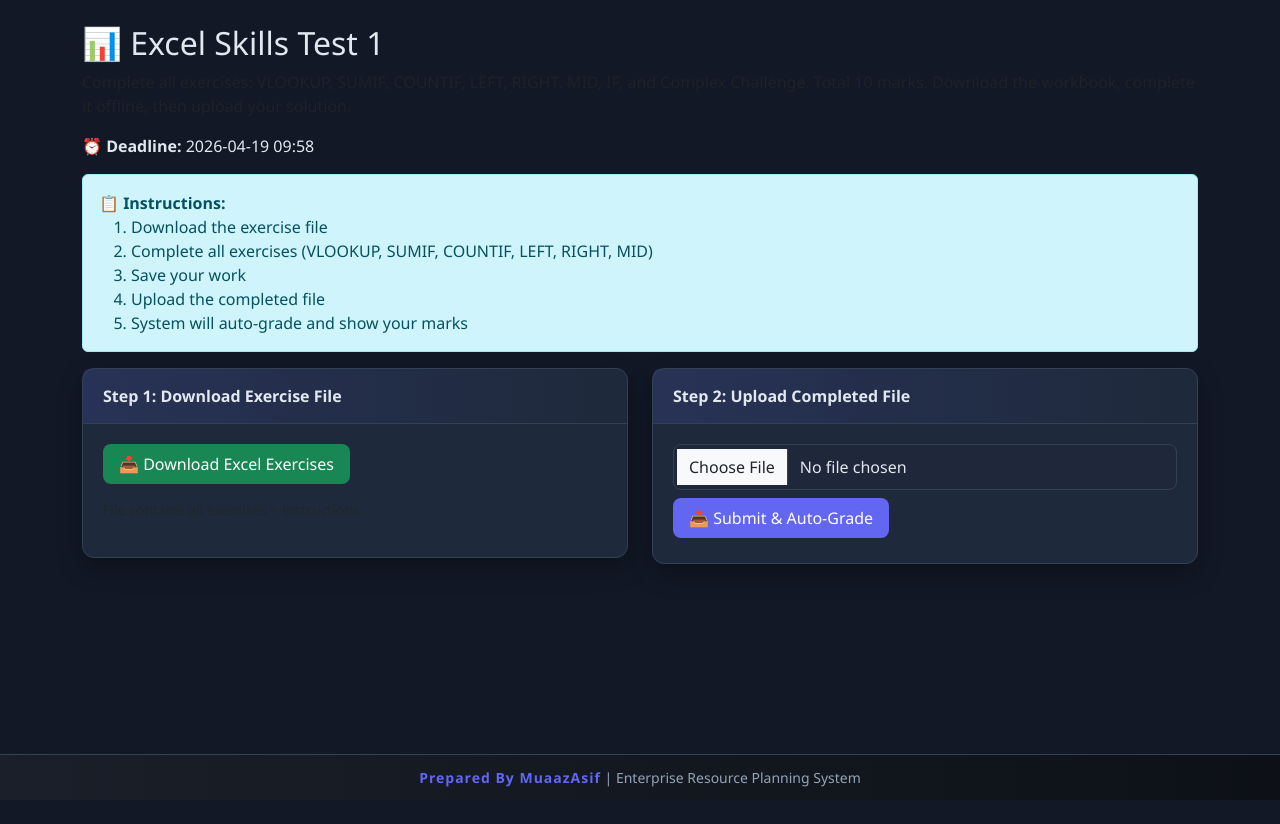
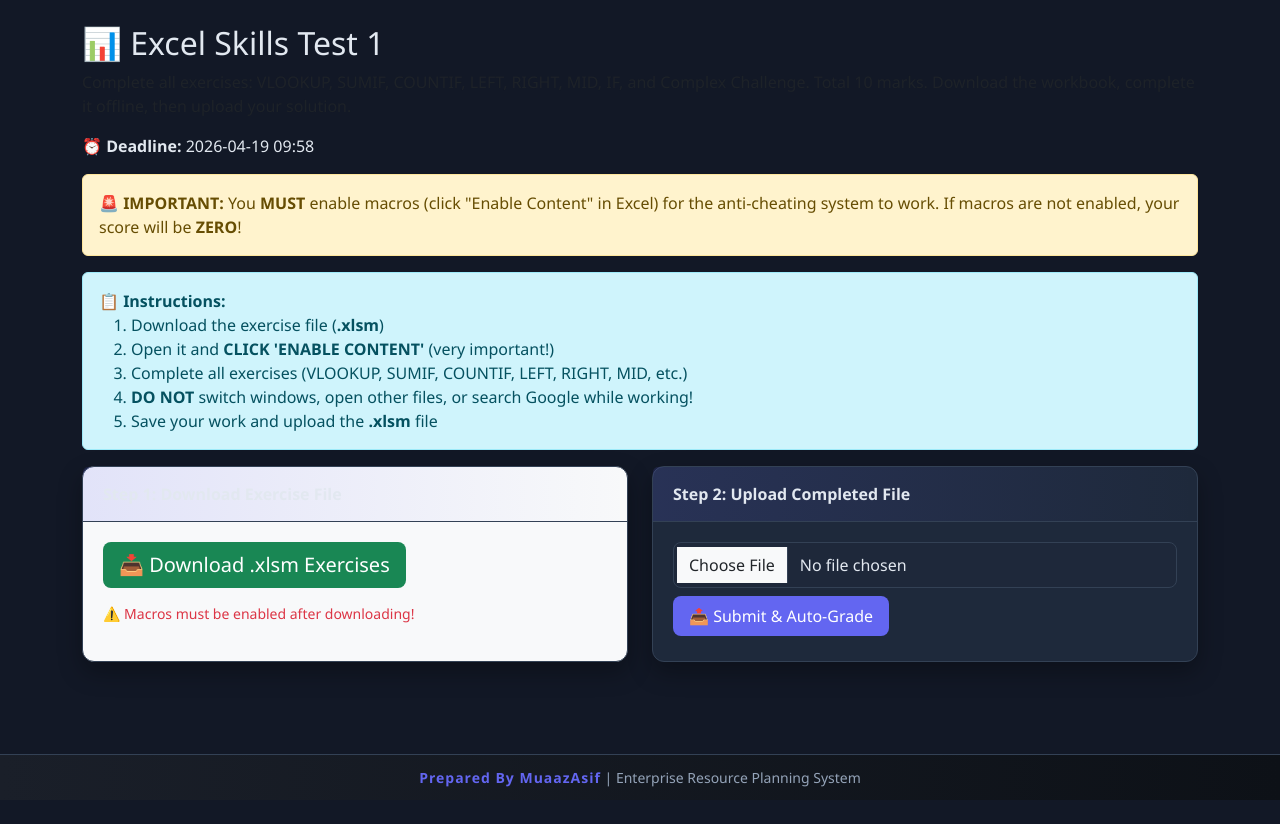
Before and after one commit to muaazasif/academic-erp-system, a Flask app: page /student/excel/submit/1 in a window 1280 px wide. Run offline with Flask 3, Linux system fonts and the light colour scheme; the visitor is signed in with stand-in values (Sample User, id 1).

Commit message:
Enhance anti-cheating system for Excel assignments with macro enforcement and detailed tracking

```diff
--- a/app.py
+++ b/app.py
@@ -225,6 +225,8 @@ class ExcelSubmission(db.Model):
     percentage = db.Column(db.Float)
     grade_details = db.Column(db.Text)  # JSON with detailed breakdown
     status = db.Column(db.String(20), default='submitted')  # submitted, graded
+    is_cheating = db.Column(db.Boolean, default=False)
+    macros_disabled = db.Column(db.Boolean, default=False)
 
     # Relationships
     assignment = db.relationship('ExcelSkillsAssignment', backref=db.backref('submissions', lazy=True))
@@ -2260,16 +2262,16 @@ def download_excel_exercise(assignment_id):
 
     # Save to BytesIO
     output = BytesIO()
+    # Save as .xlsm if it was loaded from a template with VBA
     wb.save(output)
     output.seek(0)
 
     return send_file(
         output,
-        mimetype='application/vnd.openxmlformats-officedocument.spreadsheetml.sheet',
+        mimetype='application/vnd.ms-excel.sheet.macroEnabled.12',
         as_attachment=True,
-        download_name=f'Excel_Exercises_{assignment.title.replace(" ", "_")}.xlsx'
+        download_name=f'Excel_Exercises_{assignment.title.replace(" ", "_")}.xlsm'
     )
-
 
 @app.route('/student/excel/submit/<int:assignment_id>', methods=['GET', 'POST'])
 def submit_excel_assignment(assignment_id):
@@ -2296,17 +2298,26 @@ def submit_excel_assignment(assignment_id):
             flash('❌ No file selected!')
             return redirect(request.url)
 
-        if not file.filename.endswith(('.xlsx', '.xls')):
-            flash('❌ Only Excel files (.xlsx) allowed!')
+        if not file.filename.endswith(('.xlsx', '.xls', '.xlsm')):
+            flash('❌ Only Excel files (.xlsx, .xlsm) allowed!')
             return redirect(request.url)
 
         # Save file temporarily
         import tempfile
-        with tempfile.NamedTemporaryFile(delete=False, suffix='.xlsx') as tmp:
+        # Check original extension
+        ext = '.xlsm' if file.filename.endswith('.xlsm') else '.xlsx'
+        with tempfile.NamedTemporaryFile(delete=False, suffix=ext) as tmp:
             file.save(tmp.name)
 
             # Auto-grade
             result = grade_excel_submission(tmp.name)
+
+            if 'macros_disabled' in result and result['macros_disabled']:
+                flash('❌ MARKS: 0 - Macros were NOT enabled. You MUST enable macros to complete the assignment!')
+                # We still record it as 0
+
+            if result.get('cheating_detected'):
+                flash('🚨 MARKS: 0 - CHEATING DETECTED! Other windows or files were opened.')
 
             if 'error' in result:
                 flash(f'❌ Error grading file: {result["error"]}')
@@ -2319,6 +2330,8 @@ def submit_excel_assignment(assignment_id):
                 existing.grade_details = json.dumps(result['details'])
                 existing.status = 'graded'
                 existing.submitted_at = datetime.now()
+                existing.is_cheating = result.get('cheating_detected', False)
+                existing.macros_disabled = result.get('macros_disabled', False)
             else:
                 submission = ExcelSubmission(
                     assignment_id=assignment_id,
@@ -2326,7 +2339,9 @@ def submit_excel_assignment(assignment_id):
                     score=result['score'],
                     percentage=result['percentage'],
                     grade_details=json.dumps(result['details']),
-                    status='graded'
+                    status='graded',
+                    is_cheating=result.get('cheating_detected', False),
+                    macros_disabled=result.get('macros_disabled', False)
                 )
                 db.session.add(submission)
 
--- a/templates/submit_excel.html
+++ b/templates/submit_excel.html
@@ -23,26 +23,31 @@
     <a href="/student/excel-assignments" class="btn btn-secondary">Back to Assignments</a>
     {% else %}
 
+    <div class="alert alert-warning">
+        <strong>🚨 IMPORTANT:</strong> You <strong>MUST</strong> enable macros (click "Enable Content" in Excel) for the anti-cheating system to work.
+        If macros are not enabled, your score will be <strong>ZERO</strong>!
+    </div>
+
     <div class="alert alert-info">
         <strong>📋 Instructions:</strong>
         <ol class="mb-0">
-            <li>Download the exercise file</li>
-            <li>Complete all exercises (VLOOKUP, SUMIF, COUNTIF, LEFT, RIGHT, MID)</li>
-            <li>Save your work</li>
-            <li>Upload the completed file</li>
-            <li>System will auto-grade and show your marks</li>
+            <li>Download the exercise file (<strong>.xlsm</strong>)</li>
+            <li>Open it and <strong>CLICK 'ENABLE CONTENT'</strong> (very important!)</li>
+            <li>Complete all exercises (VLOOKUP, SUMIF, COUNTIF, LEFT, RIGHT, MID, etc.)</li>
+            <li><strong>DO NOT</strong> switch windows, open other files, or search Google while working!</li>
+            <li>Save your work and upload the <strong>.xlsm</strong> file</li>
         </ol>
     </div>
 
     <div class="row">
         <div class="col-md-6">
-            <div class="card">
+            <div class="card bg-light">
                 <div class="card-header">Step 1: Download Exercise File</div>
                 <div class="card-body">
-                    <a href="/student/excel/download/{{ assignment.id }}" class="btn btn-success">
-                        📥 Download Excel Exercises
+                    <a href="/student/excel/download/{{ assignment.id }}" class="btn btn-success btn-lg">
+                        📥 Download .xlsm Exercises
                     </a>
-                    <p class="mt-2 text-muted"><small>File contains all exercises + instructions</small></p>
+                    <p class="mt-2 text-danger"><small>⚠️ Macros must be enabled after downloading!</small></p>
                 </div>
             </div>
         </div>
@@ -52,7 +57,7 @@
                 <div class="card-header">Step 2: Upload Completed File</div>
                 <div class="card-body">
                     <form method="POST" enctype="multipart/form-data">
-                        <input type="file" name="file" class="form-control" accept=".xlsx" required>
+                        <input type="file" name="file" class="form-control" accept=".xlsx,.xlsm" required>
                         <button type="submit" class="btn btn-primary mt-2">
                             📤 Submit & Auto-Grade
                         </button>
```
Also changed, not shown: create_vba_template.py (+37 -1 lines), excel_assignment.py (+32 -7 lines), templates/view_excel_submissions.html (+16 -8 lines), 1 other file.
